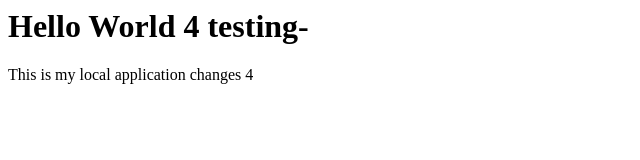
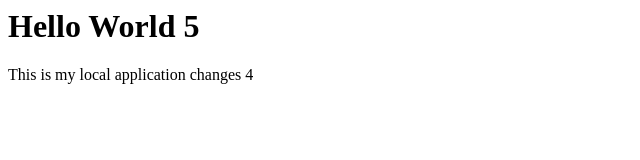
Before and after one commit to Mohit-Verma-1688/git_repo_okd, a plain HTML site: page index.html in a window 1280 px wide. Shown: the whole page, without its empty margins (0-640 px from the left). Drawn offline with Linux system fonts and the light colour scheme.

Commit message:
tersting 5

```diff
--- a/index.html
+++ b/index.html
@@ -3,7 +3,7 @@
     <title>My local app4</title>
   </head>
   <body>
-    <h1>Hello World 4 testing-</h1>
+    <h1>Hello World 5 </h1>
     <p>This is my local application changes 4</p>
   </body>
 </html>
```
